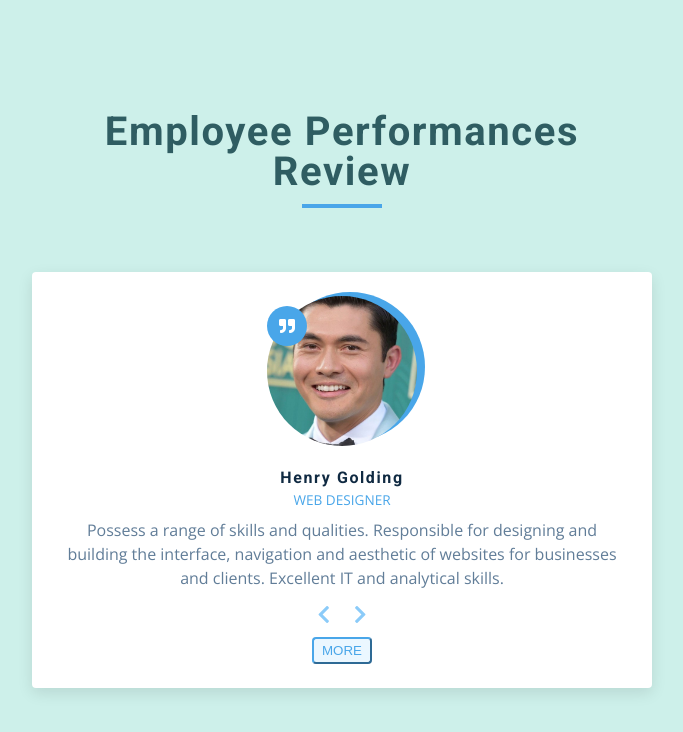
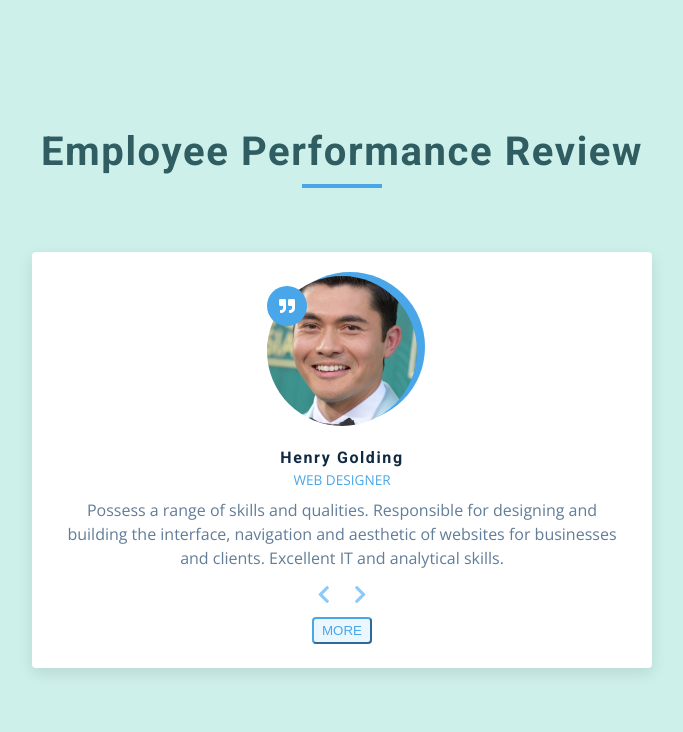
Before and after one commit to esaa-sreya/EmployeePerformanceReview, a plain HTML site: page index.html in a window 1280 px wide. Shown: the whole page, without its empty margins (298-981 px from the left). Drawn offline with nearby package versions, Linux system fonts and the light colour scheme.

Commit message:
reverting back to original text

```diff
--- a/index.html
+++ b/index.html
@@ -17,7 +17,7 @@
     <main>
       <section class="container">
         <div class="title">
-         <h2 style="color: #2F5D62;">Employee Performances Review</h2>
+         <h2 style="color: #2F5D62;">Employee Performance Review</h2>
          <div class="underline"></div>
         </div>
 
```
